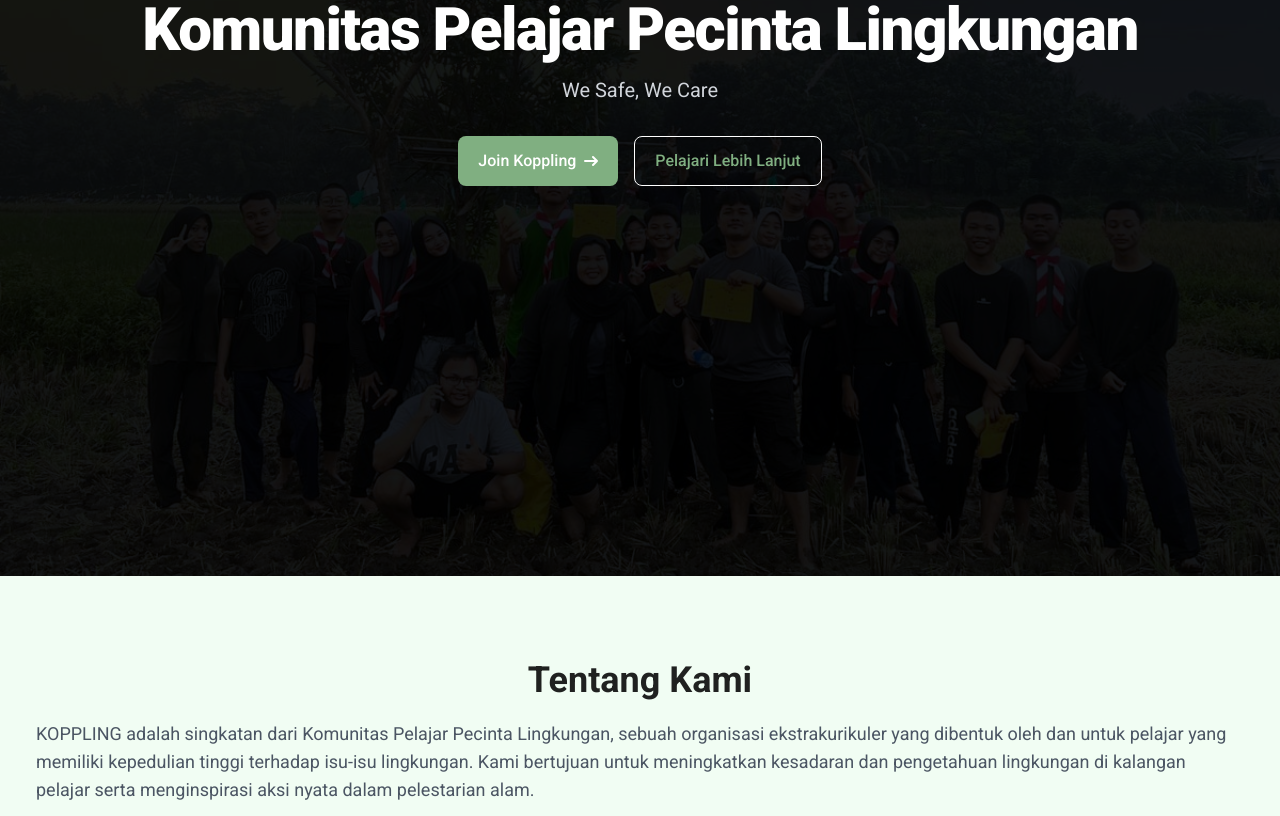
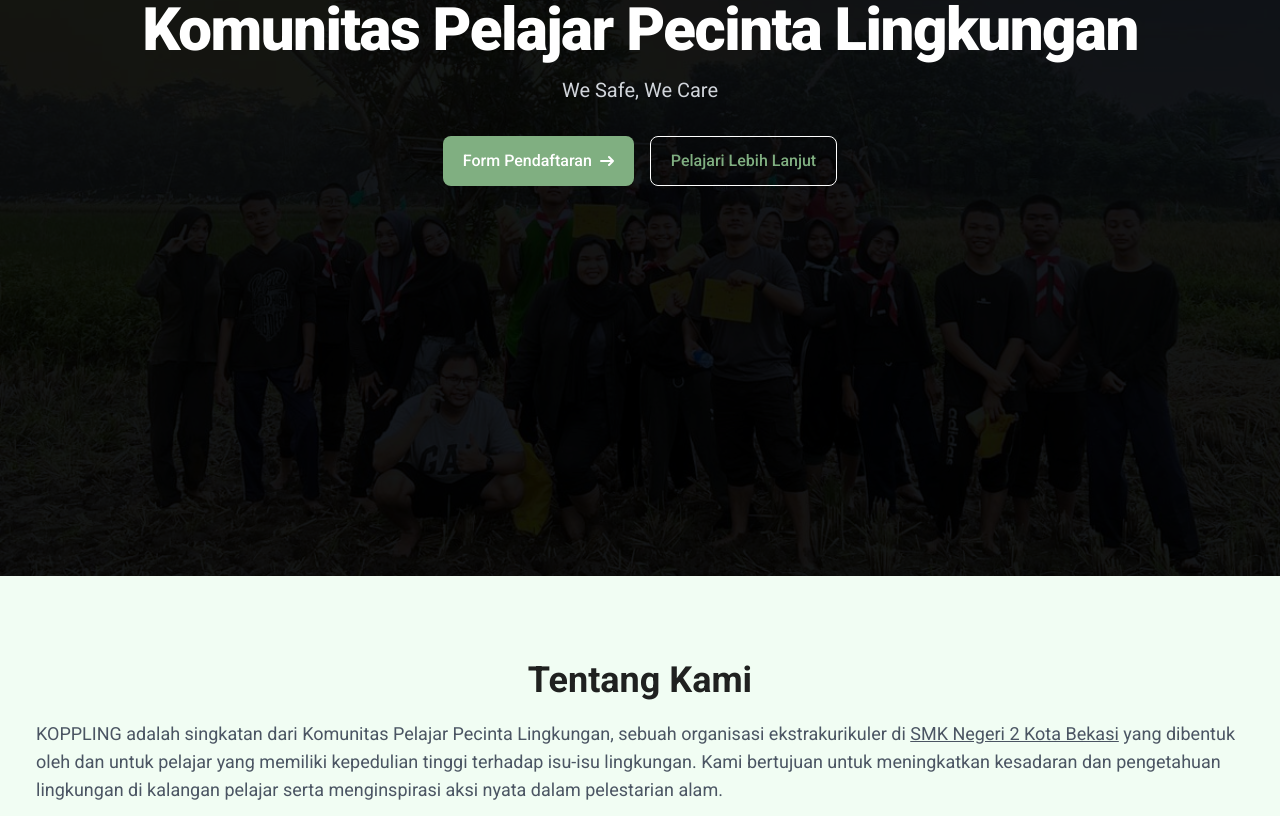
Before and after one commit to DhitGT/KOPPLING, a Nuxt app: page / in a window 1280 px wide. Shown: the part 224-1040 px from the top of the page. Built offline with nearby package versions, Linux system fonts and the light colour scheme; no server answers.

Commit message:
update about

```diff
--- a/components/aboutUs.vue
+++ b/components/aboutUs.vue
@@ -5,11 +5,18 @@
         <span class="text-4xl font-bold mb-5">Tentang Kami</span>
         <p class="mb-3 font-normal text-lg text-gray-600">
           KOPPLING adalah singkatan dari Komunitas Pelajar Pecinta Lingkungan,
-          sebuah organisasi ekstrakurikuler yang dibentuk oleh dan untuk pelajar
-          yang memiliki kepedulian tinggi terhadap isu-isu lingkungan. Kami
-          bertujuan untuk meningkatkan kesadaran dan pengetahuan lingkungan di
-          kalangan pelajar serta menginspirasi aksi nyata dalam pelestarian
-          alam.
+          sebuah organisasi ekstrakurikuler di
+          <a
+            class="underline"
+            href="https://www.smkn2kotabekasi.sch.id/"
+            target="_blank"
+          >
+            SMK Negeri 2 Kota Bekasi</a
+          >
+          yang dibentuk oleh dan untuk pelajar yang memiliki kepedulian tinggi
+          terhadap isu-isu lingkungan. Kami bertujuan untuk meningkatkan
+          kesadaran dan pengetahuan lingkungan di kalangan pelajar serta
+          menginspirasi aksi nyata dalam pelestarian alam.
         </p>
       </div>
     </v-container>
--- a/components/jumbotron.vue
+++ b/components/jumbotron.vue
@@ -35,7 +35,7 @@
             style="color: white"
             class="inline-flex justify-center items-center py-3 px-5 text-base font-medium text-center text-white rounded-lg bg-[#80AF81] hover:bg-[#508D4E]"
           >
-            <span class="text-white"> Join Koppling </span>
+            <span class="text-white"> Form Pendaftaran </span>
             <svg
               class="w-3.5 h-3.5 ms-2 rtl:rotate-180"
               aria-hidden="true"
--- a/nuxt.config.js
+++ b/nuxt.config.js
@@ -5,7 +5,7 @@ export default {
   ssr: false,
 
   server: {
-    host: '192.168.100.43', // default: localhost
+    host: 'localhost', // default: localhost
     port: 3000         // default: 3000
   },
 
```
